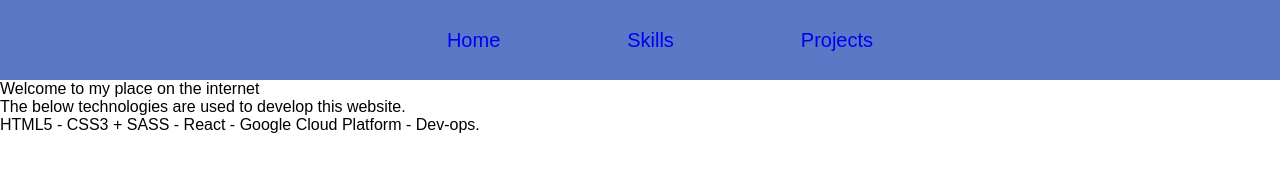
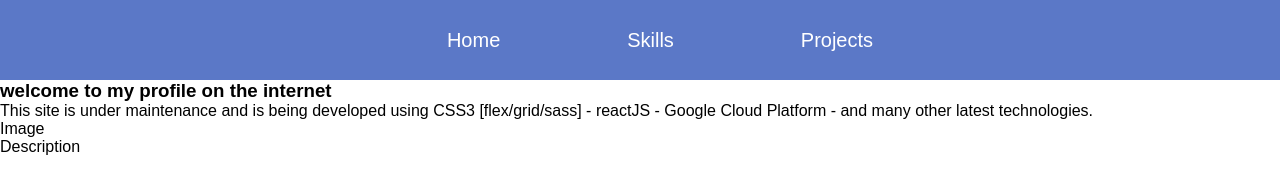
Before and after one commit to Walluri/portfolio, a React app in the folder portfolio/: page / in a window 1280 px wide. Built offline with nearby package versions, Linux system fonts and the light colour scheme.

Commit message:
PORTFOLIO : NavBar deploy

```diff
--- a/portfolio/src/components/home.js
+++ b/portfolio/src/components/home.js
@@ -2,10 +2,17 @@ import React from 'react';
 
 const Home = () => {
     return (
-        <div>Welcome to my place on the internet<hr/>
-            The below technologies are used to develop this website.<hr/>
-            HTML5 - CSS3 + SASS - React - Google Cloud Platform - Dev-ops.
-        </div>
+        <main>
+            <section className="home__section">
+                <div className="home__section-Aboutme">
+                    <h3 className="home__section-heading">welcome to my profile on the internet<br/></h3>
+                    This site is under maintenance and is being developed using CSS3 [flex/grid/sass] - reactJS - Google Cloud Platform - and many other latest technologies.
+
+                    <div className="home__section-profilepic">Image</div>
+                    <div className="home__section-description">Description</div>
+                </div>
+            </section>
+        </main>
     )
 }
 
--- a/portfolio/src/sass/_header.scss
+++ b/portfolio/src/sass/components/_header.scss
@@ -21,10 +21,10 @@
 
      &__links{
         text-decoration: none;
+        color:white;
      }
 
      @include respond('phone'){
-
          &__list{
             display: fixed;
             width:100%;
@@ -70,7 +70,6 @@
             color:white;
          }
 
-
          &__burger{
             width : 3rem;
             height : 3rem;
--- /dev/null
+++ b/portfolio/src/sass/components/_home.scss
@@ -0,0 +1,11 @@
+.home__section{
+    &-heading{
+        font-family: sans-serif;
+    }
+    &-profilepic{
+        font-family: sans-serif;
+    }
+    &-aboutme{
+        font-family: sans-serif;
+    }
+}
--- a/portfolio/src/sass/main.scss
+++ b/portfolio/src/sass/main.scss
@@ -1,4 +1,5 @@
 @import './mixins';
 @import './globalreset';
 @import './variables';
-@import './header';
+@import './components/header';
+@import './components/home'
```
Also changed, not shown: portfolio/public/style.css.
